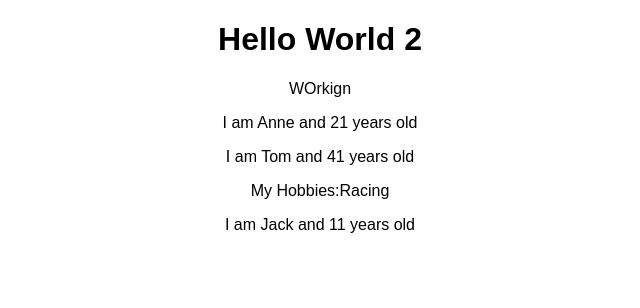
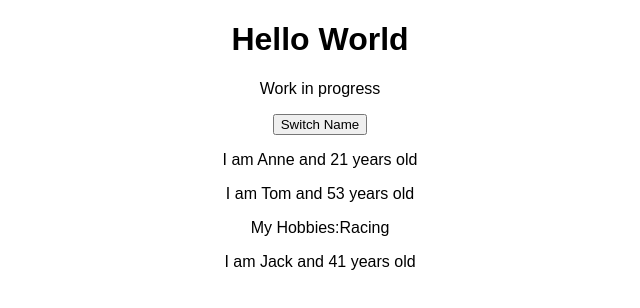
Before and after one commit to stefanevansnz/reactjs-udemy, a React (Create React App) app: page / in a window 1280 px wide. Shown: the top 308 px of the page, without its empty margins (320-960 px from the left). Built offline with nearby package versions, Linux system fonts and the light colour scheme.

Commit message:
added state

```diff
--- a/src/App.js
+++ b/src/App.js
@@ -3,14 +3,23 @@
 import Person from './Person/Person';
 
 class App extends Component {
+  state = {
+    persons: [
+      { name: 'Anne', age: 21},
+      { name: 'Tom', age: 53},
+      { name: 'Jack', age: 41}
+    ]
+  }
+
   render() {
     return (
       <div className="App">
-        <h1>Hello World 2</h1>
-        <p>WOrkign</p>
-        <Person name="Anne" age="21"/>
-        <Person name="Tom" age="41">My Hobbies:Racing</Person>
-        <Person name="Jack" age="11"/>
+        <h1>Hello World</h1>
+        <p>Work in progress</p>
+        <button>Switch Name</button>
+        <Person name={this.state.persons[0].name} age={this.state.persons[0].age} />
+        <Person name={this.state.persons[1].name} age={this.state.persons[1].age}>My Hobbies:Racing</Person>
+        <Person name={this.state.persons[2].name} age={this.state.persons[2].age}/>
       </div>
     );
     //return React.createElement('div', {className: 'App'}, React.createElement('h1', null , 'Some text'));
```
